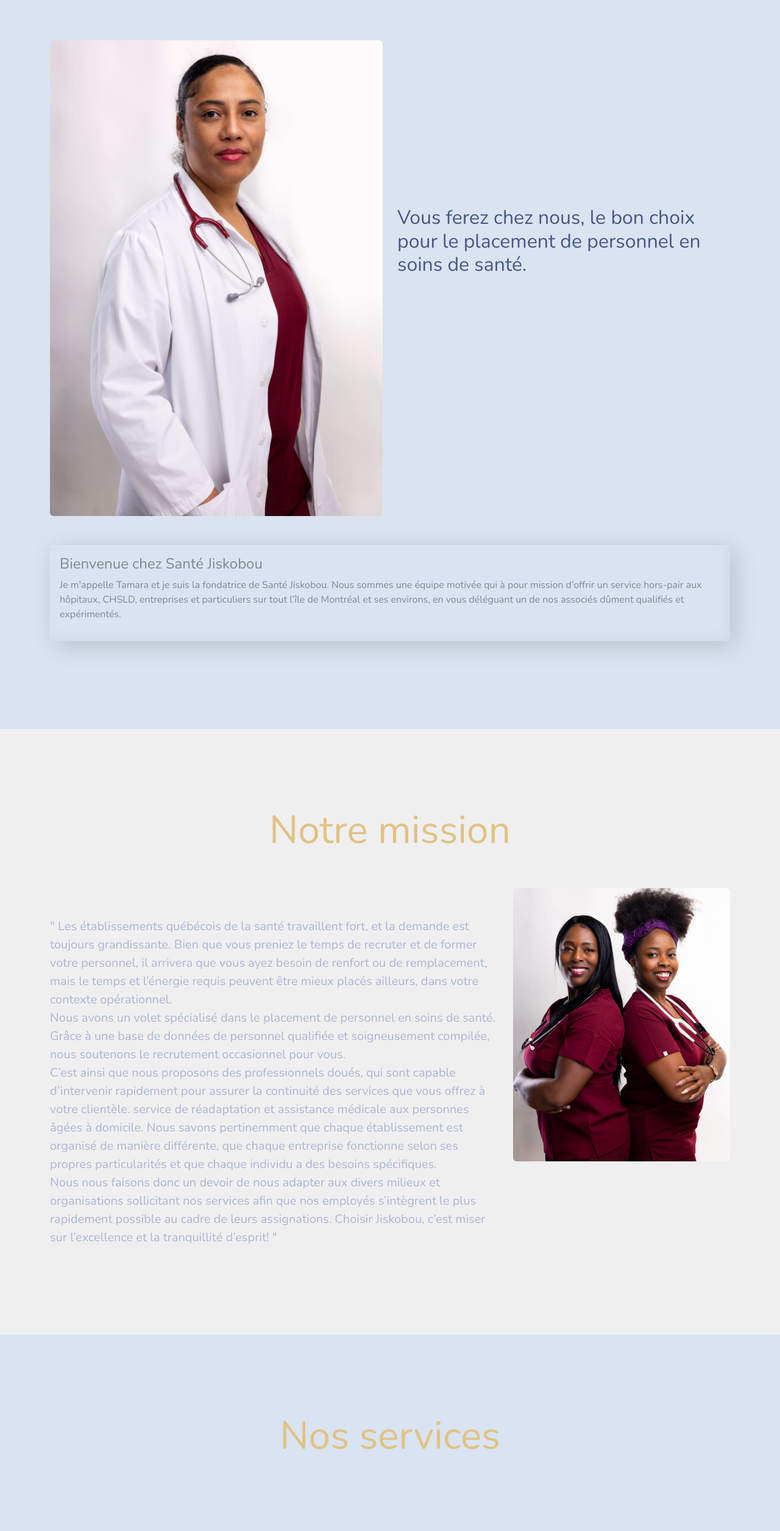
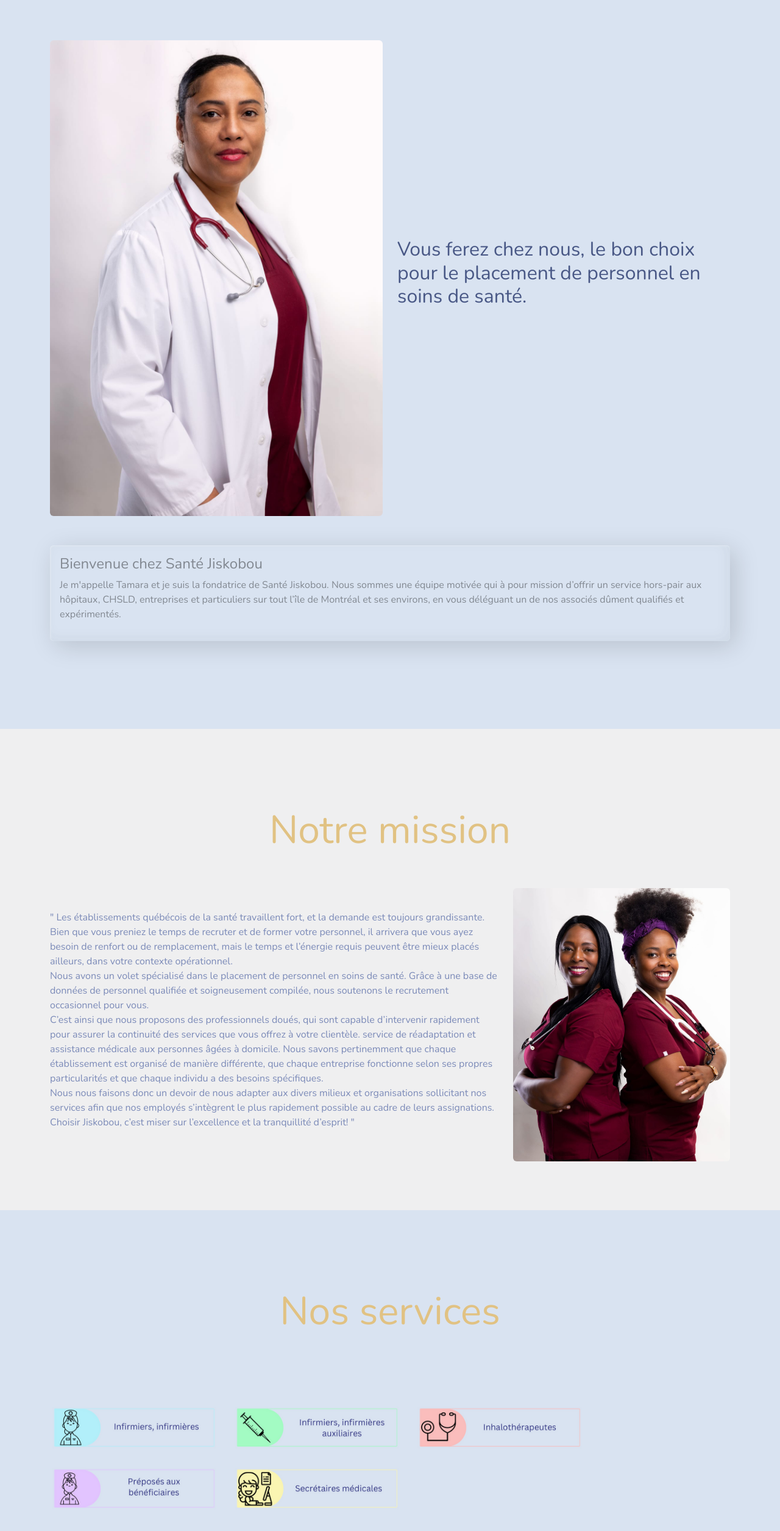
Before and after one commit to stanmm972/santejiskobou, a React (Create React App) app: page / in a window 1280 px wide. Shown: the part 840-3350 px from the top of the page at 61% size. Built offline with nearby package versions, Linux system fonts and the light colour scheme.

Commit message:
add react-reveal effects on each pages

```diff
--- a/src/components/Apropos.js
+++ b/src/components/Apropos.js
@@ -1,6 +1,7 @@
 import React from 'react'
 import {Col, Row, Alert} from 'react-bootstrap';
-
+import Slide from 'react-reveal/Fade';
+import Fade from 'react-reveal/Fade';
 import './apropos.css';
 import pic6 from "../assets/pic6.jpg";
 
@@ -10,15 +11,15 @@ const Apropos = () => {
         <section id='apropos'>
             <Row>
                 <Col>
-
+                    <Slide left>
                         <img className="d-block w-100 rounded"
                         src={pic6}
                         alt="Second slide"
                         />
-
+                    </Slide>
                 </Col>
                 <Col className='align-self-center'>
-
+                    <Slide right>
                         <h2>
                             Vous ferez chez nous, le bon choix pour le placement de personnel en
                             soins de santé.
@@ -28,11 +29,11 @@ const Apropos = () => {
 
                             </p>
                         </blockquote>
-
+                    </Slide>
                 </Col>
             </Row>
             <Row className='py-5'>
-
+                <Fade bottom>
                     <Col>
                         <Alert variant="secondary">
                         <Alert.Heading>Bienvenue chez Santé Jiskobou</Alert.Heading>
@@ -44,7 +45,7 @@ const Apropos = () => {
                         </p>
                         </Alert>
                     </Col>
-
+                </Fade>
             </Row>
         </section>
     </>
--- a/src/components/Contact.js
+++ b/src/components/Contact.js
@@ -1,6 +1,6 @@
 import React from 'react';
 import {Form, Container, Row, Col} from 'react-bootstrap';
-
+import Shake from 'react-reveal/Shake';
 import "./contact.css";
 import phone from "../assets/phone.png";
 
@@ -56,9 +56,9 @@ const Contact = () => {
                 </Form>
                 </Col>
                 <Col>
-
+                    <Shake>
                         <img src={phone} alt="logo" />
-
+                    </Shake>
                 </Col>
             </Row>
             </Container>
--- a/src/components/Mission.js
+++ b/src/components/Mission.js
@@ -1,6 +1,6 @@
 import React from 'react';
 import { Row, Col, Container} from 'react-bootstrap';
-
+import Slide from 'react-reveal/Fade';
 import pic4 from "../assets/pic4.jpg";
 import "./mission.css";
 
@@ -13,7 +13,7 @@ const Mission = () => {
             </div>
             <Row>
                 <Col sm={8} className='align-self-center'>
-
+                  <Slide left>
                         <blockquote class="blockquote py-5 text-muted">
                                 <p class="mb-0">
                                     " Les établissements québécois de la santé travaillent fort, et la
@@ -42,12 +42,12 @@ const Mission = () => {
                                     tranquillité d’esprit! "
                                 </p>
                             </blockquote>
-
+                    </Slide>
                 </Col>
                 <Col>
-
+                    <Slide sm={4} right>
                         <img src={pic4} alt="logo" className='rounded'/>
-
+                    </Slide>
                 </Col>
             </Row>
             </Container>
--- a/src/components/Services.js
+++ b/src/components/Services.js
@@ -1,6 +1,8 @@
 import React from 'react'
 import {Card, CardGroup, Row, Col, Button, Nav} from 'react-bootstrap';
-
+import Zoom from 'react-reveal/Zoom';
+import Slide from 'react-reveal/Slide';
+import Flip from 'react-reveal/Flip';
 import Pdf from "../documents/formulaire_d_emploi.pdf";
 import photo3 from "../assets/photo3.png";
 import photo4 from "../assets/photo4.png";
@@ -21,40 +23,40 @@ const Services = () => {
             <div>
                 <Row className='py-5'>
                     <Col style={{ width: 300, height: 100 }} md={2} sm={12}>
-
+                        <Slide left>
                             <img src={ser1} alt="service" />
-
+                        </Slide>
                     </Col>
                     <Col style={{ width: 300, height: 100 }} md={2} sm={12}>
-
+                        <Slide left>
                             <img src={ser2} alt="service" />
-
+                        </Slide>
                     </Col>
                     <Col style={{ width: 300, height: 100 }} md={2} sm={12}>
-
+                        <Slide top>
                             <img src={ser3} alt="service" />
-
+                        </Slide>
                     </Col>
                     <Col style={{ width: 300, height: 100 }} md={2} sm={12}>
-
+                        <Slide right>
                             <img src={ser4} alt="service" />
-
+                        </Slide>
                     </Col>
                     <Col style={{ width: 300, height: 100 }} md={2} sm={12}>
-
+                        <Slide right>
                             <img src={ser5} alt="service" />
-
+                        </Slide>
                     </Col>
                 </Row>
                 <Row>
-
+                    <Zoom bottom>
                         <h4 className='py-5 text-center hh'>
                             Notre équipe est composée de ressources triées sur le volet afin
                             de satisfaire aux plus hauts standards de l'industrie. <br />
                             Parmi les ressources disponibles avec notre agence afin de
                             supporter adéquatement vos équipes déjà en place.
                         </h4>
-
+                    </Zoom>
                 </Row>
                 <Row>
                         <CardGroup className='text-center'>
@@ -87,7 +89,7 @@ const Services = () => {
                 </div>
                 <Row>
                     <Col>
-
+                        <Flip top>
                             <Card border="dark" style={{ width: '18rem' }}>
                                 <Card.Header>Débutez une carrière chez Santé Jiskobou</Card.Header>
                                 <Card.Body>
@@ -104,10 +106,10 @@ const Services = () => {
                                 </Card.Text>
                                 </Card.Body>
                             </Card>
-
+                        </Flip>
                     </Col>
                     <Col>
-
+                        <Flip>
                             <Card border="dark" style={{ width: '18rem' }}>
                                 <Card.Header className='text-center'>Vous êtes déjà un membre</Card.Header>
                                 <Card.Body>
@@ -116,7 +118,7 @@ const Services = () => {
                                 </Card.Text>
                                 </Card.Body>
                             </Card>
-
+                        </Flip>
                     </Col>
                 </Row>
             </div>
```
Lines whose indentation alone changed are shown as unchanged.
